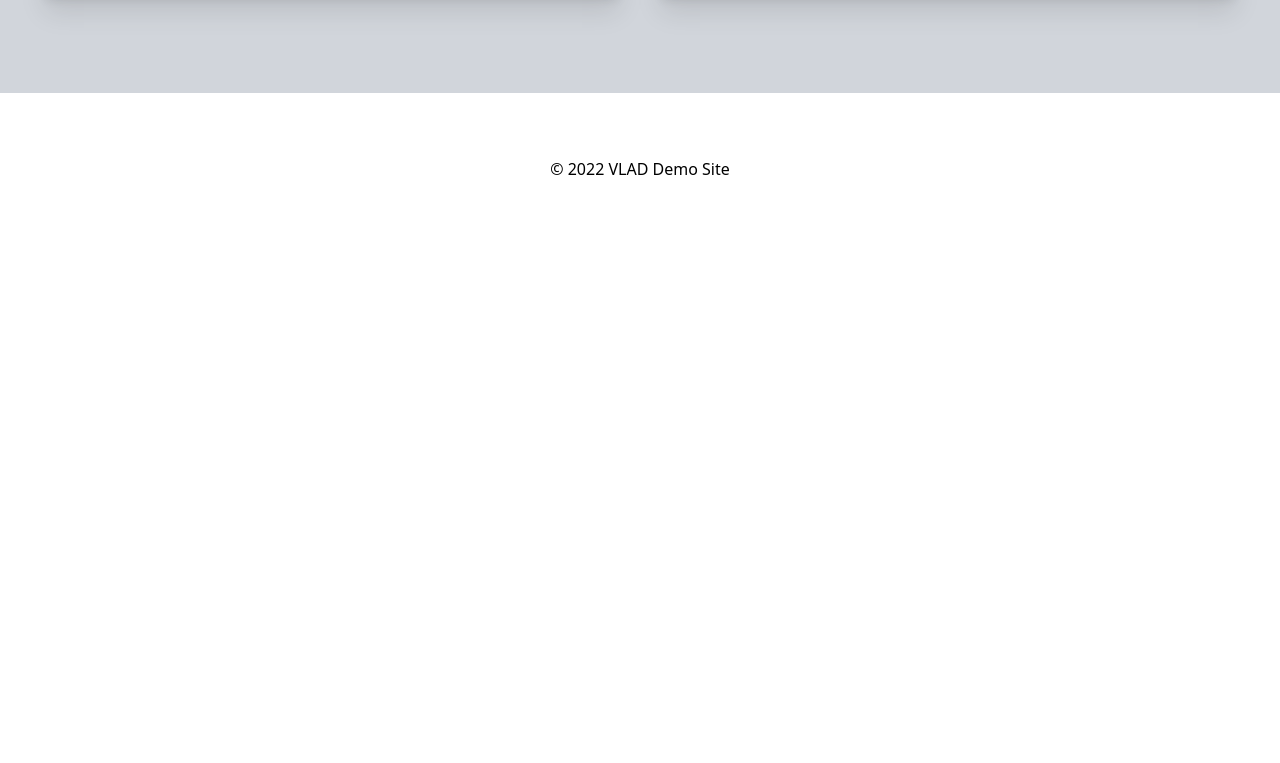
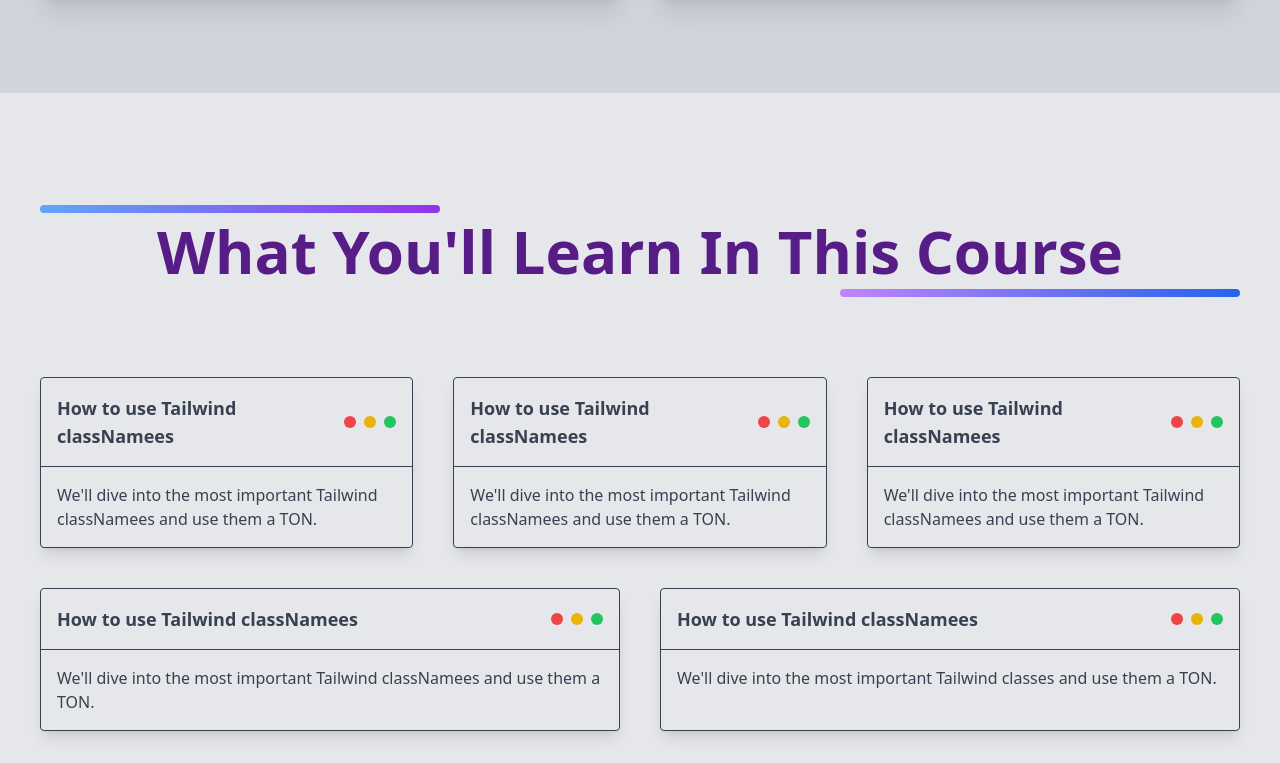
Before and after one commit to vladfullstack/gatsby-tailwind-v1, a Gatsby site: page / in a window 1280 px wide. Shown: the part 2677-3440 px from the top of the page. Before the commit the page ends 2922 px from the top, so only its background shows below. Built offline with nearby package versions, Linux system fonts and the light colour scheme; Gatsby itself is replaced by a stand-in of ours; some packages are replaced by stand-ins of ours.

Commit message:
what you'll learn added

```diff
--- a/src/components/Header.js
+++ b/src/components/Header.js
@@ -53,7 +53,7 @@
             About
           </Link>
           <Link
-            to="#about"
+            to="#learn"
             className="hidden lg:inline-block hover:text-gray-900"
           >
             What You'll Learn
--- a/src/pages/index.js
+++ b/src/pages/index.js
@@ -136,39 +136,162 @@
   <!-- ======================================= --> */}
     <div className="lg:pt-12 pb-24 bg-gray-300 lg:text-center">
       <div className="container mx-auto px-10">
+        <h2 className="mb-3 text-3xl lg:text-6xl font-bold text-teal-900">
+          Some Tailwind Videos I've Done
+        </h2>
 
-      <h2 className="mb-3 text-3xl lg:text-6xl font-bold text-teal-900">Some Tailwind Videos I've Done</h2>
-
-      <p className="mb-12 lg:text-xl leading-loose">Hey there! My name is <Link to="https://twitter.com/chris__sev"
-          className="text-blue-500 hover:underline">Chris Sev</Link> and I founded a web dev
-        tutorial site Scotch.io. We were able to grow to 4M monthly
-        pageviews and $300,000 yearly revenue. Scotch.io was acquired by DigitalOcean in November 2019. Nowadays I'm in
-        search
-        of the best ways to develop and design a business. Hope you enjoy this course and my other one
-        MakeReactApps.com.</p>
+        <p className="mb-12 lg:text-xl leading-loose">
+          Hey there! My name is{" "}
+          <Link
+            to="https://twitter.com/chris__sev"
+            className="text-blue-500 hover:underline"
+          >
+            Chris Sev
+          </Link>{" "}
+          and I founded a web dev tutorial site Scotch.io. We were able to grow
+          to 4M monthly pageviews and $300,000 yearly revenue. Scotch.io was
+          acquired by DigitalOcean in November 2019. Nowadays I'm in search of
+          the best ways to develop and design a business. Hope you enjoy this
+          course and my other one MakeReactApps.com.
+        </p>
 
         {/* <!-- videos --> */}
         <div className="lg:flex lg:space-x-8 text-left space-y-8 lg:space-y-0">
           <div className="lg:w-1/2 bg-white border-2 border-gray-700 rounded shadow-xl">
-          <p className="text-lg p-4 text-gray-700">Getting Started with Tailwind on scotch.io and a 15
-            minute starter YouTube video.</p>
+            <p className="text-lg p-4 text-gray-700">
+              Getting Started with Tailwind on scotch.io and a 15 minute starter
+              YouTube video.
+            </p>
 
-          <iframe title="Getting Started with Tailwind on scotch.io" className="w-full rounded-b" height="315" src="https://www.youtube.com/embed/6zIuAyLZPH0" frameBorder="0"
-            allow="accelerometer; autoplay; encrypted-media; gyroscope; picture-in-picture" allowFullScreen></iframe>
+            <iframe
+              title="Getting Started with Tailwind on scotch.io"
+              className="w-full rounded-b"
+              height="315"
+              src="https://www.youtube.com/embed/6zIuAyLZPH0"
+              frameBorder="0"
+              allow="accelerometer; autoplay; encrypted-media; gyroscope; picture-in-picture"
+              allowFullScreen
+            ></iframe>
           </div>
           <div className="lg:w-1/2 bg-white border-2 border-gray-700 rounded shadow-xl">
-          <p className="text-lg p-4 text-gray-700">I did a Build Your 1st Tailwind Site for Traversy Media on YouTube also.
+            <p className="text-lg p-4 text-gray-700">
+              I did a Build Your 1st Tailwind Site for Traversy Media on YouTube
+              also.
             </p>
 
-          <iframe title="Build Your 1st Tailwind Site" className="w-full rounded-b" height="315" src="https://www.youtube.com/embed/6zIuAyLZPH0" frameBorder="0"
-            allow="accelerometer; autoplay; encrypted-media; gyroscope; picture-in-picture" allowFullScreen></iframe>
+            <iframe
+              title="Build Your 1st Tailwind Site"
+              className="w-full rounded-b"
+              height="315"
+              src="https://www.youtube.com/embed/6zIuAyLZPH0"
+              frameBorder="0"
+              allow="accelerometer; autoplay; encrypted-media; gyroscope; picture-in-picture"
+              allowFullScreen
+            ></iframe>
+          </div>
+        </div>
       </div>
     </div>
 
+    {/* <!-- ======================================= -->
+  <!-- what youll learn ======================================= -->
+  <!-- ======================================= --> */}
+    <div id="learn" className="py-32 bg-gray-200 text-gray-700">
+      <div className="container mx-auto px-10">
+        {/* <!-- header --> */}
+        <div className="relative">
+          <h2 className="mb-24 text-4xl lg:text-6xl text-center font-bold text-purple-900">
+            What You'll Learn In This Course
+          </h2>
+          <div className="absolute top-0 left-0 w-1/3 h-2 rounded bg-gradient-to-r from-blue-400 to-purple-600 transform -translate-y-4"></div>
+          <div className="absolute bottom-0 right-0 w-1/3 h-2 rounded bg-gradient-to-r from-purple-400 to-blue-600 transform translate-y-4"></div>
+        </div>
+
+        {/* <!-- grid area of things --> */}
+        <div className="lg:grid grid-cols-6 gap-10 space-y-8 lg:space-y-0">
+          <div className="col-span-2 border border-gray-700 rounded shadow-lg">
+            <div className="p-4 flex items-center justify-between relative border-b border-gray-700">
+              <h3 className="font-bold text-lg">
+                How to use Tailwind classNamees
+              </h3>
+              <div className="flex space-x-2">
+                <div className="w-3 h-3 rounded-full bg-red-500"></div>
+                <div className="w-3 h-3 rounded-full bg-yellow-500"></div>
+                <div className="w-3 h-3 rounded-full bg-green-500"></div>
               </div>
             </div>
-
-
+            <p className="p-4">
+              We'll dive into the most important Tailwind classNamees and use
+              them a TON.
+            </p>
+          </div>
+          <div className="col-span-2 border border-gray-700 rounded shadow-lg">
+            <div className="p-4 flex items-center justify-between relative border-b border-gray-700">
+              <h3 className="font-bold text-lg">
+                How to use Tailwind classNamees
+              </h3>
+              <div className="flex space-x-2">
+                <div className="w-3 h-3 rounded-full bg-red-500"></div>
+                <div className="w-3 h-3 rounded-full bg-yellow-500"></div>
+                <div className="w-3 h-3 rounded-full bg-green-500"></div>
+              </div>
+            </div>
+            <p className="p-4">
+              We'll dive into the most important Tailwind classNamees and use
+              them a TON.
+            </p>
+          </div>
+          <div className="col-span-2 border border-gray-700 rounded shadow-lg">
+            <div className="p-4 flex items-center justify-between relative border-b border-gray-700">
+              <h3 className="font-bold text-lg">
+                How to use Tailwind classNamees
+              </h3>
+              <div className="flex space-x-2">
+                <div className="w-3 h-3 rounded-full bg-red-500"></div>
+                <div className="w-3 h-3 rounded-full bg-yellow-500"></div>
+                <div className="w-3 h-3 rounded-full bg-green-500"></div>
+              </div>
+            </div>
+            <p className="p-4">
+              We'll dive into the most important Tailwind classNamees and use
+              them a TON.
+            </p>
+          </div>
+          <div className="col-span-3 border border-gray-700 rounded shadow-lg">
+            <div className="p-4 flex items-center justify-between relative border-b border-gray-700">
+              <h3 className="font-bold text-lg">
+                How to use Tailwind classNamees
+              </h3>
+              <div className="flex space-x-2">
+                <div className="w-3 h-3 rounded-full bg-red-500"></div>
+                <div className="w-3 h-3 rounded-full bg-yellow-500"></div>
+                <div className="w-3 h-3 rounded-full bg-green-500"></div>
+              </div>
+            </div>
+            <p className="p-4">
+              We'll dive into the most important Tailwind classNamees and use
+              them a TON.
+            </p>
+          </div>
+          <div className="col-span-3 border border-gray-700 rounded shadow-lg">
+            <div className="p-4 flex items-center justify-between relative border-b border-gray-700">
+              <h3 className="font-bold text-lg">
+                How to use Tailwind classNamees
+              </h3>
+              <div className="flex space-x-2">
+                <div className="w-3 h-3 rounded-full bg-red-500"></div>
+                <div className="w-3 h-3 rounded-full bg-yellow-500"></div>
+                <div className="w-3 h-3 rounded-full bg-green-500"></div>
+              </div>
+            </div>
+            <p className="p-4">
+              We'll dive into the most important Tailwind classes and use them a
+              TON.
+            </p>
+          </div>
+        </div>
+      </div>
+    </div>
   </Layout>
 )
 
```
Lines whose indentation alone changed are shown as unchanged.
